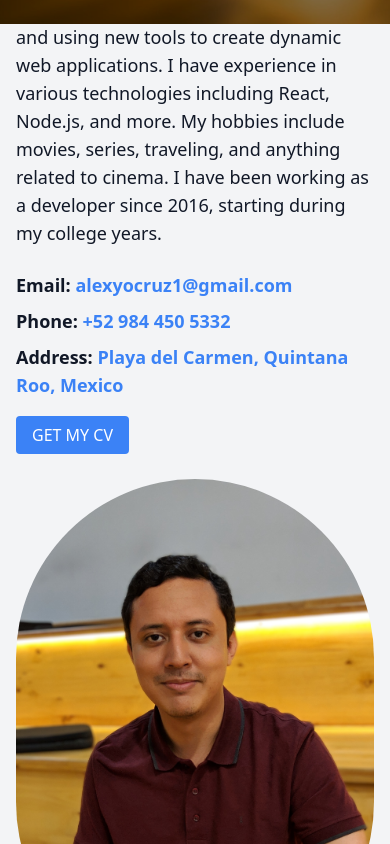
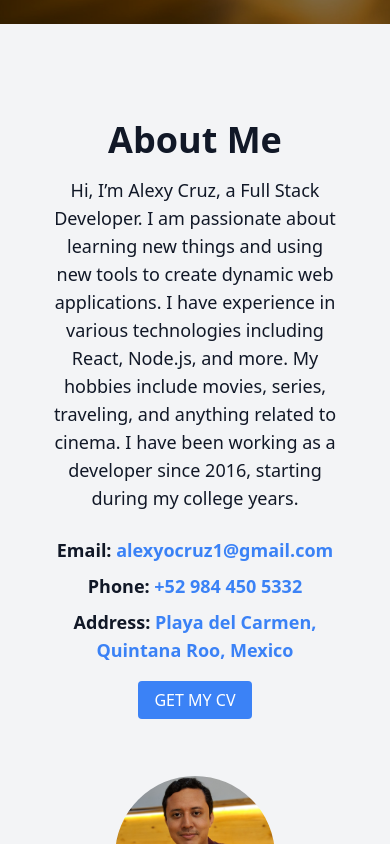
Before and after one commit to alexyocruz1/alexy.cruz, a Next.js app: page / in a window 390 px wide. Shown: the part 860-1704 px from the top of the page. Built offline with nearby package versions, Linux system fonts and the light colour scheme.

Commit message:
responsive about section

```diff
--- a/src/components/AboutSection.tsx
+++ b/src/components/AboutSection.tsx
@@ -2,22 +2,22 @@ const AboutSection = () => {
   return (
     <section
       id="about"
-      className="h-screen flex flex-col items-center justify-center bg-gray-100 text-gray-900"
+      className="min-h-screen flex flex-col items-center justify-center bg-gray-100 text-gray-900"
     >
-      <div className="container mx-auto px-4 py-8">
-        <div className="grid grid-cols-1 md:grid-cols-2 gap-8 items-center">
+      <div className="container mx-auto px-8 lg:px-16 py-24">
+        <div className="grid grid-cols-1 md:grid-cols-2 gap-16 items-center">
           {/* Information Column */}
-          <div>
-            <h1 className="text-4xl font-bold">About Me</h1>
-            <p className="mt-4 text-lg">
-            Hi, I’m Alexy Cruz, a Full Stack Developer. I am passionate about learning new things and using new tools to create dynamic web applications. I have experience in various technologies including React, Node.js, and more. My hobbies include movies, series, traveling, and anything related to cinema. I have been working as a developer since 2016, starting during my college years.
+          <div className="px-4 md:px-8">
+            <h1 className="text-4xl font-bold text-center md:text-left">About Me</h1>
+            <p className="mt-4 text-lg text-center md:text-left">
+              Hi, I’m Alexy Cruz, a Full Stack Developer. I am passionate about learning new things and using new tools to create dynamic web applications. I have experience in various technologies including React, Node.js, and more. My hobbies include movies, series, traveling, and anything related to cinema. I have been working as a developer since 2016, starting during my college years.
             </p>
-            <div className="mt-6">
+            <div className="mt-6 text-center md:text-left">
               <p className="text-lg font-semibold">Email: <a href="mailto:alexyocruz1@gmail.com" className="text-blue-500">alexyocruz1@gmail.com</a></p>
               <p className="text-lg font-semibold mt-2">Phone: <a href="tel:+529844505332" className="text-blue-500">+52 984 450 5332</a></p>
               <p className="text-lg font-semibold mt-2">Address: <span className="text-blue-500">Playa del Carmen, Quintana Roo, Mexico</span></p>
             </div>
-            <div className="mt-6">
+            <div className="mt-6 text-center md:text-left">
               <a
                 href="/Assets/About/CV_AlexyCruz.pdf"
                 download
@@ -28,11 +28,11 @@ const AboutSection = () => {
             </div>
           </div>
           {/* Photo Column */}
-          <div className="flex justify-center">
+          <div className="flex justify-center md:justify-end px-4 md:px-8">
             <img
               src="Assets/About/portrait.jpg"
               alt="Alexy Cruz"
-              className="w-50 h-50 rounded-full object-cover"
+              className="w-40 h-40 md:w-80 md:h-80 lg:w-96 lg:h-96 rounded-full object-cover"
             />
           </div>
         </div>
```
